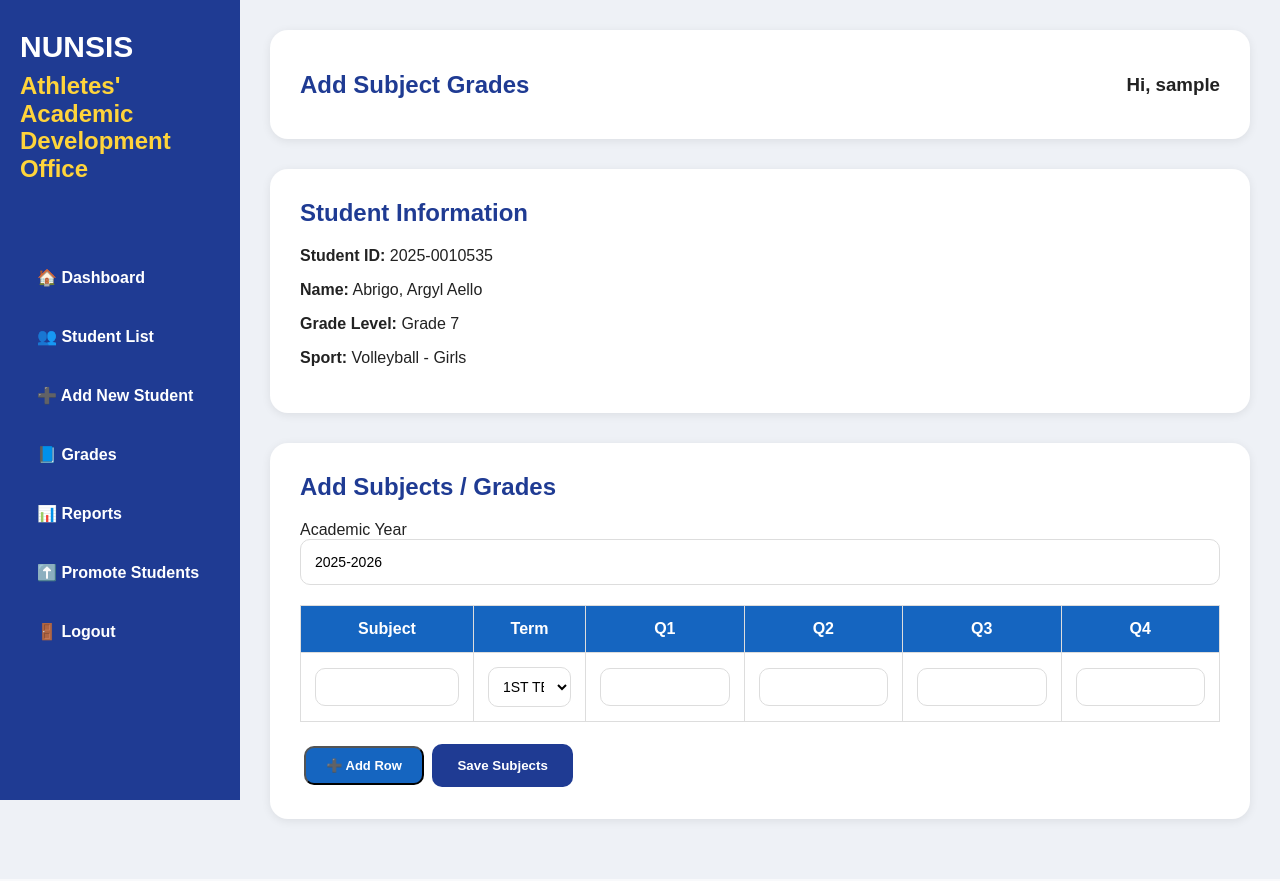
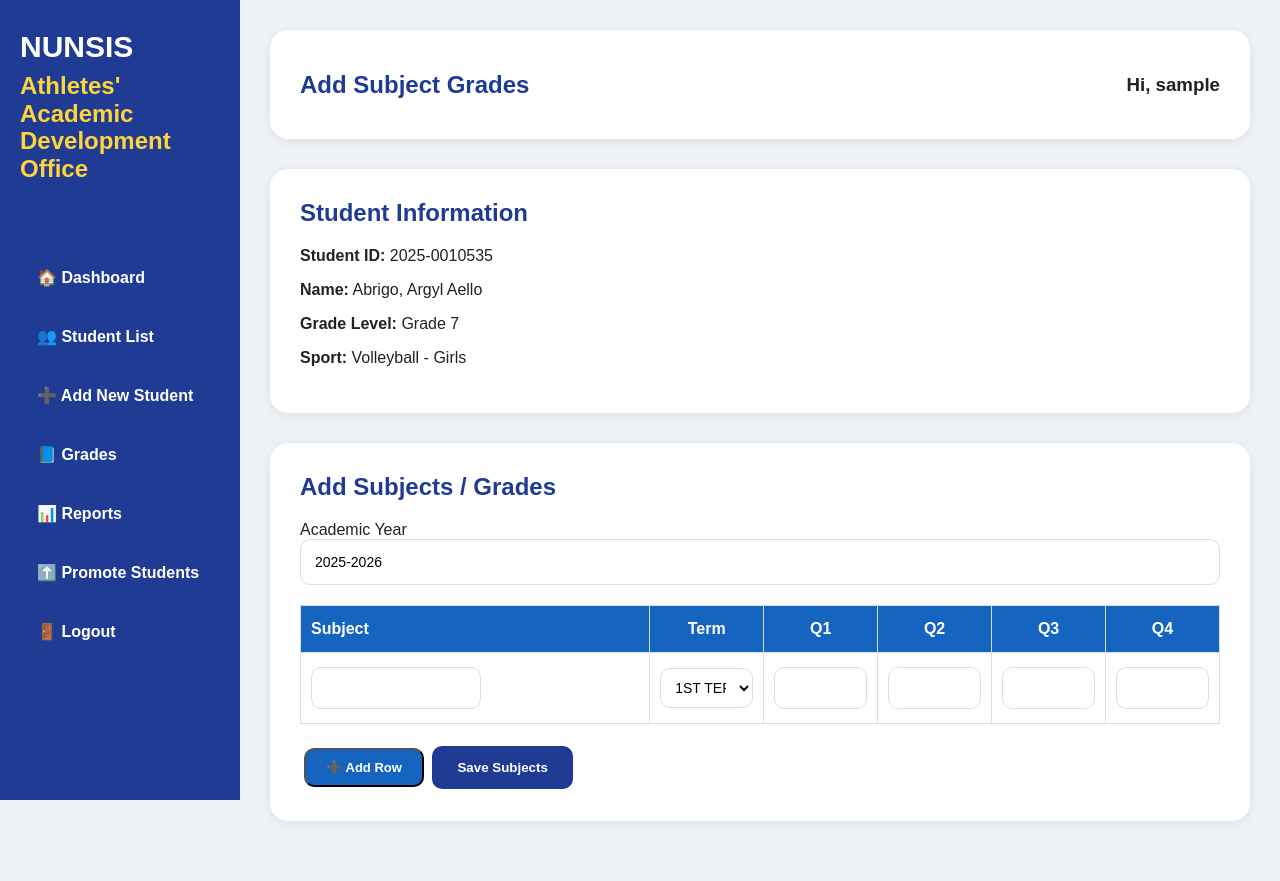
Before and after one commit to villacarlosmathias/aado-athlete-monitoring, a Flask app: page /add_grade/2025-0010535 in a window 1280 px wide. Before the commit the page ends 826 px from the top, so only its background shows below. Run offline with Flask 3, Linux system fonts and the light colour scheme; the visitor is signed in with stand-in values (Sample User, id 1); parts of the project's set-up code (start-up, migrations or seed data) failed here and were passed over.

Commit message:
Fix edit grades table alignment

```diff
--- a/static/style.css
+++ b/static/style.css
@@ -466,3 +466,41 @@ td select {
     box-sizing: border-box;
     background: white;
 }
+
+.grades-table {
+    width: 100%;
+    table-layout: fixed;
+    border-collapse: collapse;
+}
+
+.grades-table th,
+.grades-table td {
+    vertical-align: middle;
+    text-align: center;
+    padding: 14px 10px;
+    box-sizing: border-box;
+}
+
+.grades-table th:first-child,
+.grades-table td:first-child {
+    width: 38%;
+    text-align: left;
+}
+
+.grades-table input[type="number"],
+.grades-table input[type="text"] {
+    width: 100%;
+    max-width: 170px;
+    height: 42px;
+    box-sizing: border-box;
+}
+
+.grades-table .table-btn,
+.grades-table button,
+.grades-table a.table-btn {
+    width: 130px;
+    height: 38px;
+    display: inline-flex;
+    align-items: center;
+    justify-content: center;
+}
```
